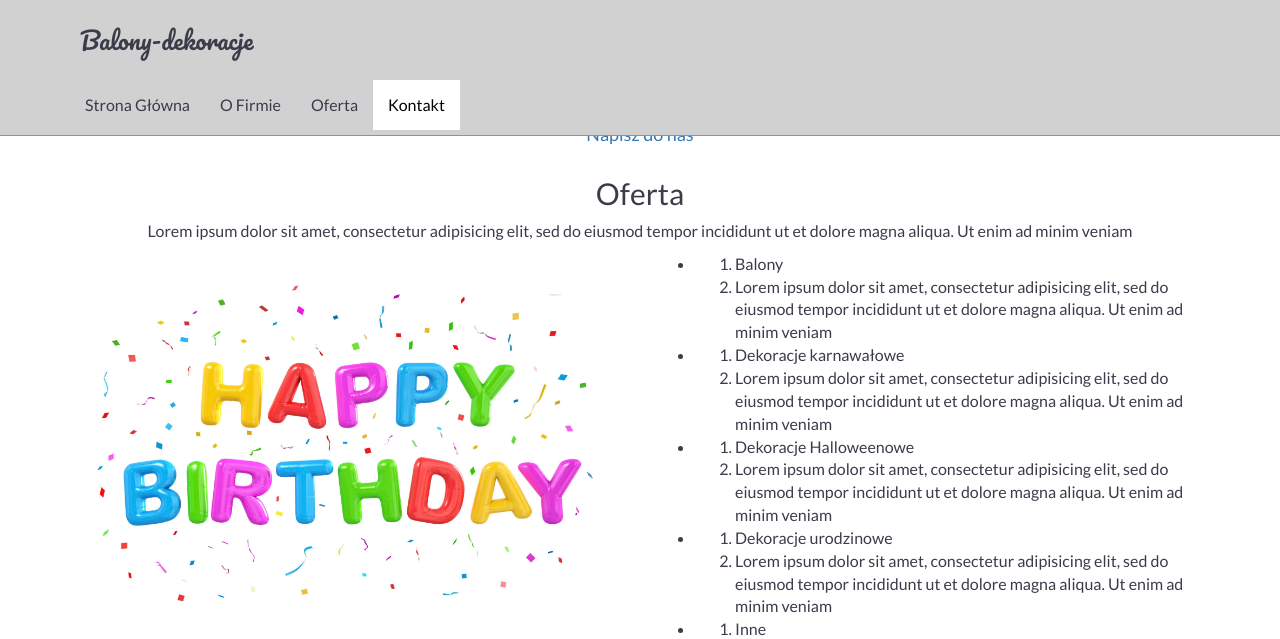
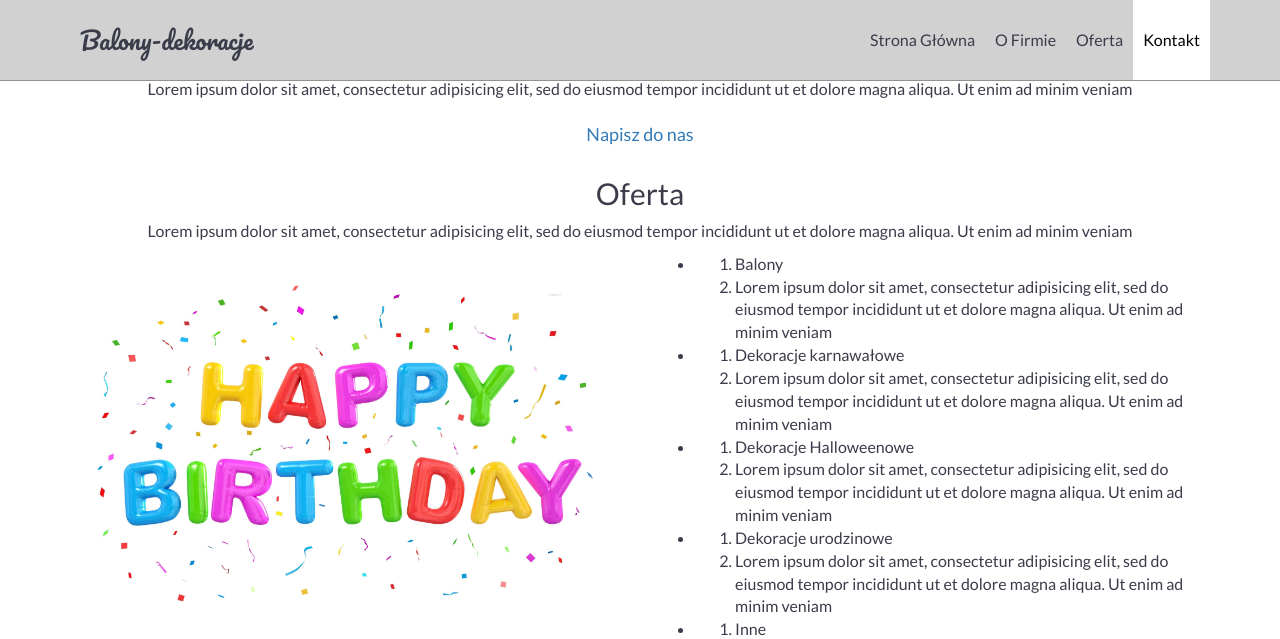
Before and after one commit to maciejdobrski/dekoracje-balony, a PHP site: page / in a window 1280 px wide. Shown: the top 639 px of the page. Run offline with PHP 8.4, Linux system fonts and the light colour scheme; some libraries are stand-ins or nearby versions.

Commit message:
Stylowanie desktopa

```diff
--- a/assets/css/style.css
+++ b/assets/css/style.css
@@ -384,7 +384,7 @@ a, button {
   background-color: #d1d1d1;
   border-bottom: 1px solid rgba(0, 0, 0, 0.3); }
   .header.opacity {
-    opacity: 0.5; }
+    opacity: 1; }
   .header .navbar-header {
     display: table;
     width: 100%;
@@ -444,4 +444,17 @@ a, button {
           color: black;
           background-color: #fff; }
 
+/* ===== Media queries ===== */
+@media (min-width: 768px) {
+  .header.opacity {
+    opacity: 0.5; }
+  .header .navbar-header {
+    width: auto; }
+  .header .navbar-collapse .navbar-nav {
+    float: right !important; }
+    .header .navbar-collapse .navbar-nav li {
+      margin-bottom: 0; }
+      .header .navbar-collapse .navbar-nav li .scrollto {
+        padding: 30px 10px; } }
+
 /*# sourceMappingURL=style.css.map */
--- a/assets/sass/style.scss
+++ b/assets/sass/style.scss
@@ -50,7 +50,7 @@ a, button {
   border-bottom: 1px solid rgba(0,0,0,0.3);
 
   &.opacity{
-    opacity: 0.5;
+    opacity: 1;
   }
 
   .navbar-header{
@@ -145,3 +145,31 @@ a, button {
     }
   }
 }
+
+/* ===== Media queries ===== */
+
+@media (min-width: 768px) {
+  .header{
+    &.opacity{
+      opacity: 0.5;
+    }
+
+    .navbar-header{
+      width: auto;
+    }
+
+    .navbar-collapse{
+      .navbar-nav{
+        float: right !important;
+
+        li{
+          margin-bottom: 0;
+
+          .scrollto{
+            padding: 30px 10px;
+          }
+        }
+      }
+    }
+  }
+}
```
